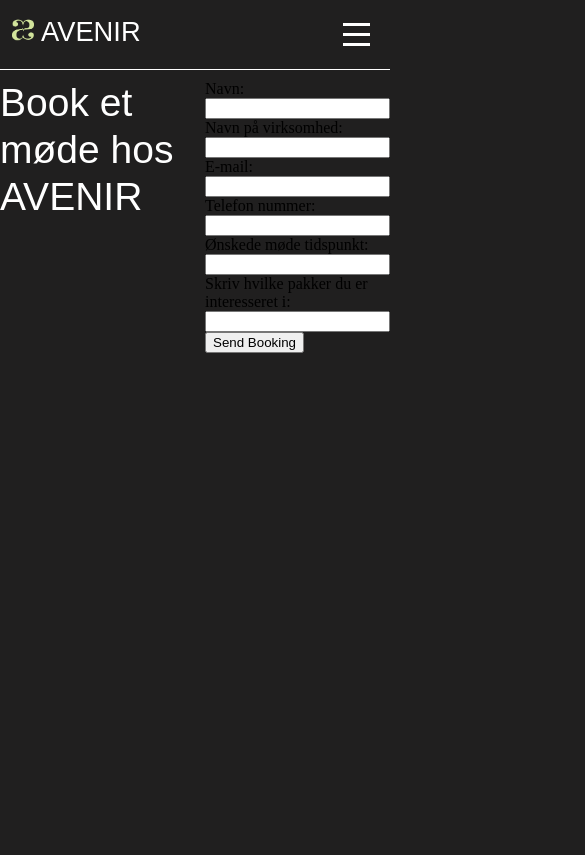
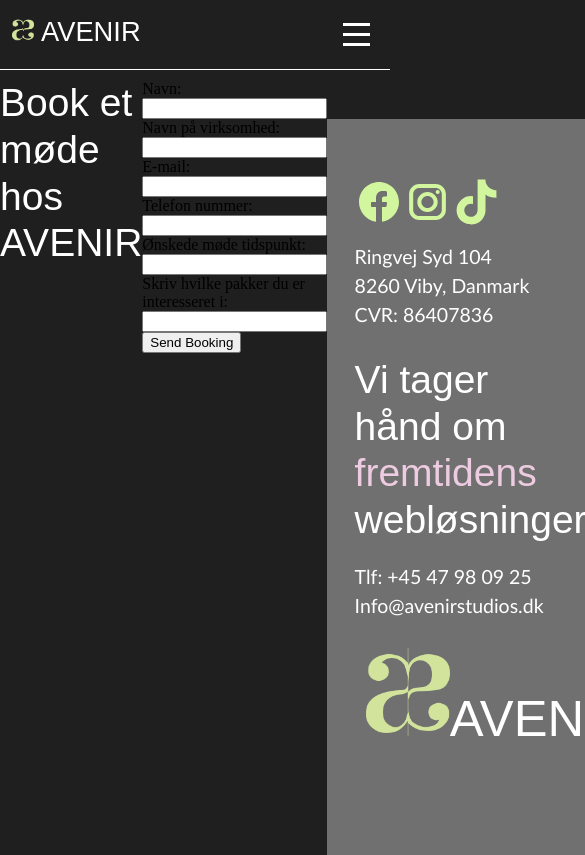
Before and after one commit to SarahBoddum/Avenir, a React (Vite) app in the folder Avenir/: page /kontakt in a window 390 px wide. Shown: the top 855 px of the page, 585 px wide, since content can reach past the window. Built offline with nearby package versions, Linux system fonts and the light colour scheme; a web font is replaced by a local one.

Commit message:
Footer tilføjet alle sider

```diff
--- a/Avenir/src/index.css
+++ b/Avenir/src/index.css
@@ -901,6 +901,7 @@
     background-color: #707070;
     display: flex;
     padding: 8vw 7vw;
+    margin-top: 15vw;
 }
 
 .footer1{
@@ -1406,6 +1407,7 @@
     flex-direction: column;
     padding: 15vw 7vw 20vw 7vw;
     width: 100%;
+    margin-top: 10vw;
 }
 
 .footer1{
--- a/Avenir/src/pages/Baredygtig.jsx
+++ b/Avenir/src/pages/Baredygtig.jsx
@@ -2,6 +2,7 @@
 import KompFem from '../components/KompFem';
 import aoje from '../assets/Images/AnOje.jpg';
 import KompOtte from '../components/KompOtte';
+import Footer from '../components/Footer';
 
 export const BaredygtigPage = () => {
   return (
@@ -95,6 +96,7 @@
                 <p>En god kode er også afgørende for at mindske CO2 udledningen på et website. En kortere og mere præcis kode, skåner serveren for at indlæse unødvendigt og overflødigt data. Det vil resultere i et lavere strømforbrug, hvilket bidrager til et mere bæredygtigt webdesign. Det man kan gøre, er at strømline filer og undgå duplikation af funktioner, reducere antallet og kompleksiteten af forespørgsler der skal til for at levere en bestemt funktionalitet, at kode websites uden plugins, der indeholder funktioner, som er unødvendige. </p>
 
         </KompOtte>
+        <Footer></Footer>
     </div>
   )
 }
--- a/Avenir/src/pages/Blog.jsx
+++ b/Avenir/src/pages/Blog.jsx
@@ -3,6 +3,7 @@
 import gronoje from '../assets/Images/soOje.jpg';
 import lyserodpil from '../assets/Images/pil.svg';
 import hm from '../assets/Images/hm.jpg';
+import Footer from '../components/Footer';
 
 
 const BlogPage = () => {
@@ -45,6 +46,7 @@
             </div>
       </KompNi>
       <div className='serviceStreg'></div>
+      <Footer></Footer>
     </div>
   )
 }
--- a/Avenir/src/pages/Cases.jsx
+++ b/Avenir/src/pages/Cases.jsx
@@ -4,6 +4,7 @@
 import lyserodpil from '../assets/Images/pil.svg';
 import negleforside from '../assets/Images/NeglementetEt.jpg';
 import igen from '../assets/Images/igenCase.jpg';
+import Footer from '../components/Footer';
 
 
 const CasePage = () => {
@@ -46,6 +47,7 @@
             </div>
       </KompNi>
       <div className='serviceStreg'></div>
+      <Footer></Footer>
     </div>
   )
 }
--- a/Avenir/src/pages/Kontakt.jsx
+++ b/Avenir/src/pages/Kontakt.jsx
@@ -1,6 +1,7 @@
 import React, { useState } from 'react';
 import { collection, addDoc } from "firebase/firestore";
 import database from './database'; // Import the initialized Firebase app from firebase.js
+import Footer from '../components/Footer';
 
 
 
@@ -107,7 +108,7 @@
         </div>
         <button type="submit">Send Booking</button>
       </form>
-
+      <Footer></Footer>
     </div>
   )
 }
--- a/Avenir/src/pages/Om.jsx
+++ b/Avenir/src/pages/Om.jsx
@@ -6,6 +6,7 @@
 import aoje from '../assets/Images/AnOje.jpg';
 import KompSyv from '../components/KompSyv';
 import KompTo from '../components/KompTo';
+import Footer from '../components/Footer';
 
 const OmPage = () => {
   return (
@@ -39,6 +40,7 @@
             </div>
             }
         </KompTo>
+        <Footer></Footer>
     </div>
   )
 }
--- a/Avenir/src/pages/Services.jsx
+++ b/Avenir/src/pages/Services.jsx
@@ -6,6 +6,7 @@
 import servicetop from '../assets/Images/Servicetop.jpg';
 import serviceto from '../assets/Images/service2.jpg';
 import picknmix from '../assets/Images/pickmix.jpg';
+import Footer from '../components/Footer';
 
 const ServicesPage = () => {
   return (
@@ -226,6 +227,7 @@
                 <p>Når du ser et site, tænker du ikke nødvendigvis over hvor meget kode der ligger bagved. Men genbrug af kode, oprydning af kode og generelt bruge de rigtige kodesprog har også en betydning for hvor meget energi og data der bliver brugt på din hjemmeside. </p>
         </KompOtte>
         <div className='serviceStreg'></div>
+        <Footer></Footer>
     </div>
   )
 }
--- a/Avenir/src/pages/Team.jsx
+++ b/Avenir/src/pages/Team.jsx
@@ -8,6 +8,7 @@
 import sb from '../assets/Images/sb.webp';
 import sk from '../assets/Images/sk.jpg';
 import aogc from '../assets/Images/aogc.jpg';
+import Footer from '../components/Footer';
 
 
 const TeamPage = () => {
@@ -86,9 +87,7 @@
                 <div className='btn'>SE VORES CASES</div>
             </div>
         </KompTre>
-
-
-
+        <Footer></Footer>
     </div>
   )
 }
```
